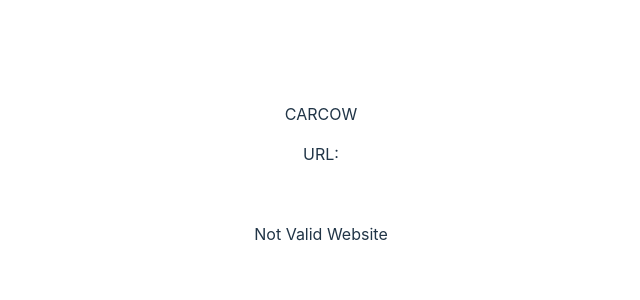
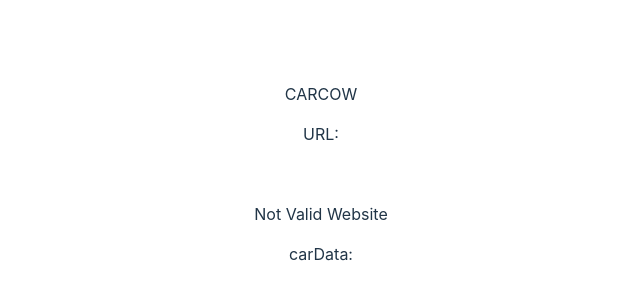
Before and after one commit to Alzaabi2/Carcow, a React (Vite) app in the folder vite-react-chrome-extension/: page / in a window 1280 px wide. Shown: the part 226-526 px from the top of the page, without its empty margins (319-959 px from the left). Built offline with nearby package versions, Linux system fonts and the light colour scheme; no server answers.

Commit message:
scrape 4 wesbites

```diff
--- a/vite-react-chrome-extension/src/App.jsx
+++ b/vite-react-chrome-extension/src/App.jsx
@@ -99,7 +99,7 @@ function App() {
                   'Not Valid Website'}
               </p>
               <p>
-                {carData}
+                carData: {carData}
               </p>
           </header>
       </div>
```
